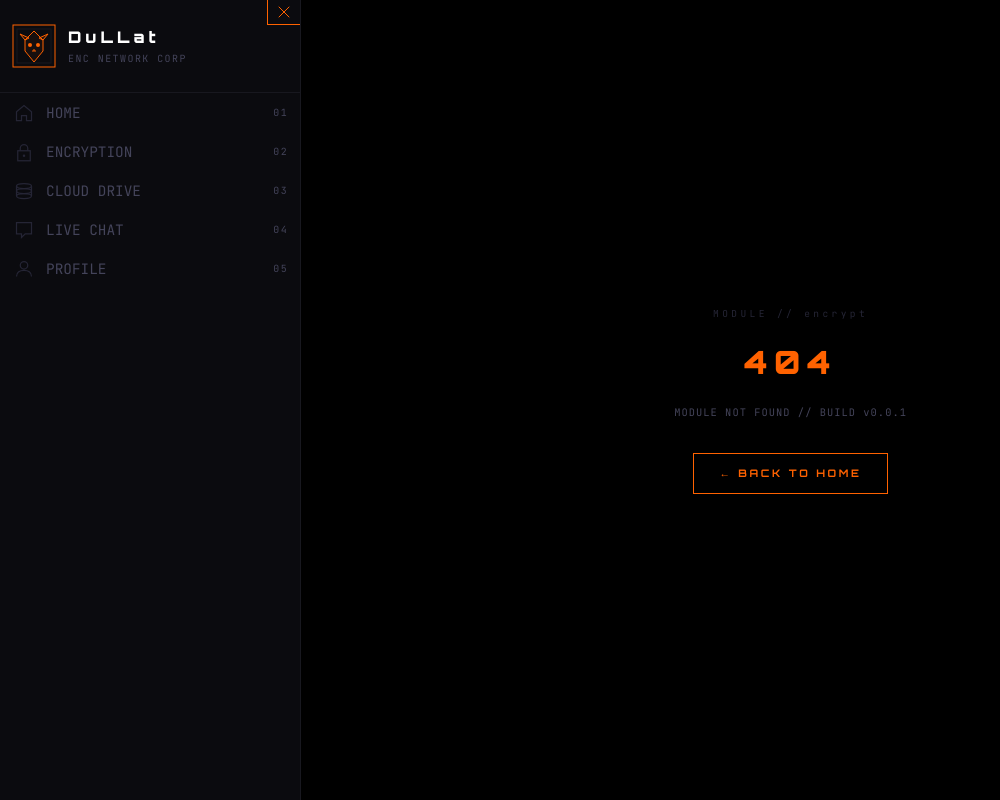
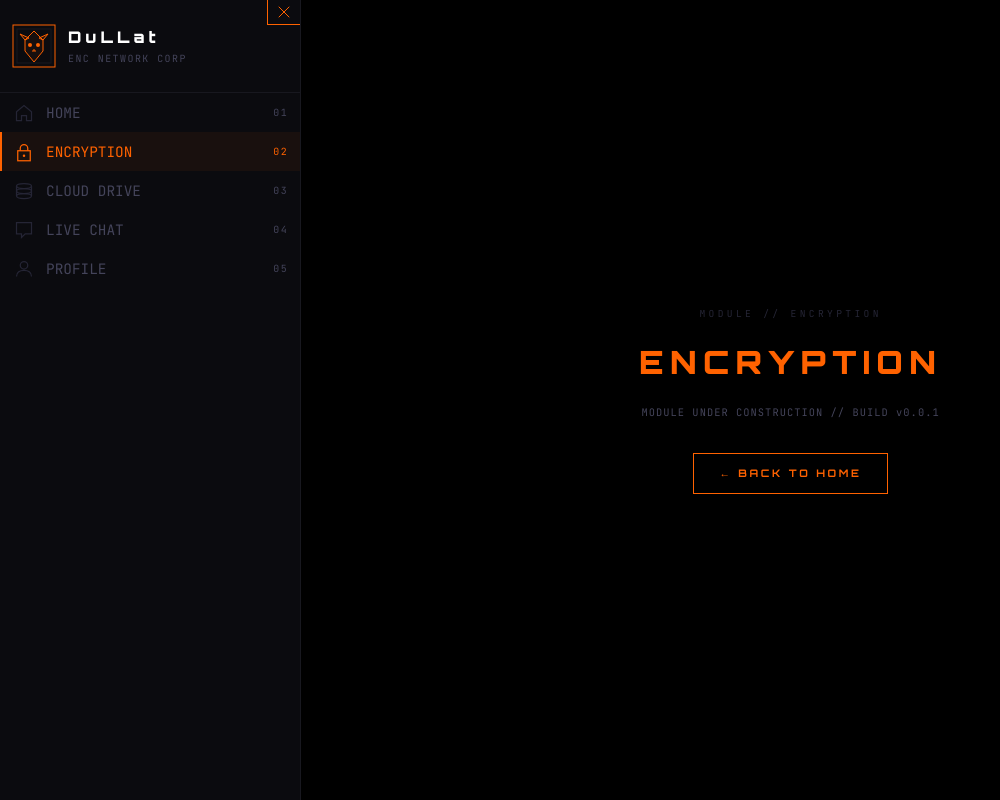
Before and after one commit to Dullat/enc-frontend, a React (Vite) app: page /encrypt in a window 1280 px wide. Before the commit this address had no page. Shown: the whole page, without its empty margins (0-1000 px from the left). Built offline with nearby package versions, Linux system fonts and the light colour scheme.

Commit message:
added dummy(in development/construction) pages

```diff
--- a/src/App.jsx
+++ b/src/App.jsx
@@ -11,7 +11,10 @@ import { store } from "./app/store.js";
 import RootLayout from "./layouts/RootLayout.jsx";
 import HomePage from "./pages/HomePage.jsx";
 import LoginPage from "./pages/LoginPage.jsx";
-import Drive from "./pages/Drive.jsx";
+import DrivePage from "./pages/DrivePage.jsx";
+import ProfilePage from "./pages/ProfilePage.jsx";
+import EncryptionPage from "./pages/EncryptionPage.jsx";
+import ChatPage from "./pages/ChatPage.jsx";
 import NotFound from "./pages/NotFound.jsx";
 
 import DedsecBackground from "./theme/DedsecBackground.jsx";
@@ -25,7 +28,10 @@ function App() {
       <Route path="/" element={<RootLayout />}>
         <Route index element={<HomePage />} />
         <Route path="/login" element={<LoginPage />} />
-        <Route path="/drive" element={<Drive />} />
+        <Route path="/drive" element={<DrivePage />} />
+        <Route path="/encrypt" element={<EncryptionPage />} />
+        <Route path="/profile" element={<ProfilePage />} />
+        <Route path="/chat" element={<ChatPage />} />
         <Route path="/*" element={<NotFound />} />
       </Route>,
     ),
--- a/src/data/dedsecData.js
+++ b/src/data/dedsecData.js
@@ -29,7 +29,7 @@ export const NAV_ITEMS = [
     label: "ENCRYPTION",
     seq: "02",
     icon: LockIcon,
-    to: "encryption",
+    to: "encrypt",
   },
   {
     id: "drive",
--- /dev/null
+++ b/src/pages/ChatPage.jsx
@@ -0,0 +1,65 @@
+import { Link } from "react-router-dom";
+import { useSelector } from "react-redux";
+
+const ChatPage = () => {
+  const ACCENT = useSelector((state) => state.theme.accent);
+  return (
+    <div
+      className="flex flex-col items-center justify-center w-full"
+      style={{ minHeight: "100vh", padding: "2rem" }}
+    >
+      <div
+        style={{
+          fontFamily: "var(--font-mono)",
+          fontSize: "0.6rem",
+          letterSpacing: "0.35em",
+          color: "#252535",
+          marginBottom: "1rem",
+        }}
+      >
+        MODULE // LIVE_CHAT
+      </div>
+      <div
+        style={{
+          fontFamily: "var(--font-display)",
+          fontSize: "2rem",
+          fontWeight: 900,
+          letterSpacing: "0.2em",
+          color: ACCENT,
+        }}
+      >
+        LIVE_CHAT
+      </div>
+      <div
+        style={{
+          fontFamily: "var(--font-mono)",
+          fontSize: "0.65rem",
+          letterSpacing: "0.1em",
+          color: "#44445A",
+          marginTop: "1rem",
+        }}
+      >
+        MODULE UNDER CONSTRUCTION // BUILD v0.0.1
+      </div>
+      <Link
+        to={"/"}
+        style={{
+          marginTop: "2rem",
+          fontFamily: "var(--font-display)",
+          fontSize: "0.65rem",
+          fontWeight: 700,
+          letterSpacing: "0.25em",
+          padding: "0.7rem 1.6rem",
+          background: "transparent",
+          border: `1px solid ${ACCENT}`,
+          color: ACCENT,
+          cursor: "pointer",
+        }}
+      >
+        ← BACK TO HOME
+      </Link>
+    </div>
+  );
+};
+
+export default ChatPage;
--- a/src/pages/Drive.jsx
+++ b/src/pages/DrivePage.jsx
@@ -1,7 +1,7 @@
 import { Link } from "react-router-dom";
 import { useSelector } from "react-redux";
 
-const Drive = () => {
+const DrivePage = () => {
   const ACCENT = useSelector((state) => state.theme.accent);
   return (
     <div
@@ -62,4 +62,4 @@ const Drive = () => {
   );
 };
 
-export default Drive;
+export default DrivePage;
--- /dev/null
+++ b/src/pages/EncryptionPage.jsx
@@ -0,0 +1,65 @@
+import { Link } from "react-router-dom";
+import { useSelector } from "react-redux";
+
+const EncryptionPage = () => {
+  const ACCENT = useSelector((state) => state.theme.accent);
+  return (
+    <div
+      className="flex flex-col items-center justify-center w-full"
+      style={{ minHeight: "100vh", padding: "2rem" }}
+    >
+      <div
+        style={{
+          fontFamily: "var(--font-mono)",
+          fontSize: "0.6rem",
+          letterSpacing: "0.35em",
+          color: "#252535",
+          marginBottom: "1rem",
+        }}
+      >
+        MODULE // ENCRYPTION
+      </div>
+      <div
+        style={{
+          fontFamily: "var(--font-display)",
+          fontSize: "2rem",
+          fontWeight: 900,
+          letterSpacing: "0.2em",
+          color: ACCENT,
+        }}
+      >
+        ENCRYPTION
+      </div>
+      <div
+        style={{
+          fontFamily: "var(--font-mono)",
+          fontSize: "0.65rem",
+          letterSpacing: "0.1em",
+          color: "#44445A",
+          marginTop: "1rem",
+        }}
+      >
+        MODULE UNDER CONSTRUCTION // BUILD v0.0.1
+      </div>
+      <Link
+        to={"/"}
+        style={{
+          marginTop: "2rem",
+          fontFamily: "var(--font-display)",
+          fontSize: "0.65rem",
+          fontWeight: 700,
+          letterSpacing: "0.25em",
+          padding: "0.7rem 1.6rem",
+          background: "transparent",
+          border: `1px solid ${ACCENT}`,
+          color: ACCENT,
+          cursor: "pointer",
+        }}
+      >
+        ← BACK TO HOME
+      </Link>
+    </div>
+  );
+};
+
+export default EncryptionPage;
--- /dev/null
+++ b/src/pages/ProfilePage.jsx
@@ -0,0 +1,65 @@
+import { Link } from "react-router-dom";
+import { useSelector } from "react-redux";
+
+const ProfilePage = () => {
+  const ACCENT = useSelector((state) => state.theme.accent);
+  return (
+    <div
+      className="flex flex-col items-center justify-center w-full"
+      style={{ minHeight: "100vh", padding: "2rem" }}
+    >
+      <div
+        style={{
+          fontFamily: "var(--font-mono)",
+          fontSize: "0.6rem",
+          letterSpacing: "0.35em",
+          color: "#252535",
+          marginBottom: "1rem",
+        }}
+      >
+        MODULE // PROFILE
+      </div>
+      <div
+        style={{
+          fontFamily: "var(--font-display)",
+          fontSize: "2rem",
+          fontWeight: 900,
+          letterSpacing: "0.2em",
+          color: ACCENT,
+        }}
+      >
+        PROFILE
+      </div>
+      <div
+        style={{
+          fontFamily: "var(--font-mono)",
+          fontSize: "0.65rem",
+          letterSpacing: "0.1em",
+          color: "#44445A",
+          marginTop: "1rem",
+        }}
+      >
+        MODULE UNDER CONSTRUCTION // BUILD v0.0.1
+      </div>
+      <Link
+        to={"/"}
+        style={{
+          marginTop: "2rem",
+          fontFamily: "var(--font-display)",
+          fontSize: "0.65rem",
+          fontWeight: 700,
+          letterSpacing: "0.25em",
+          padding: "0.7rem 1.6rem",
+          background: "transparent",
+          border: `1px solid ${ACCENT}`,
+          color: ACCENT,
+          cursor: "pointer",
+        }}
+      >
+        ← BACK TO HOME
+      </Link>
+    </div>
+  );
+};
+
+export default ProfilePage;
```
